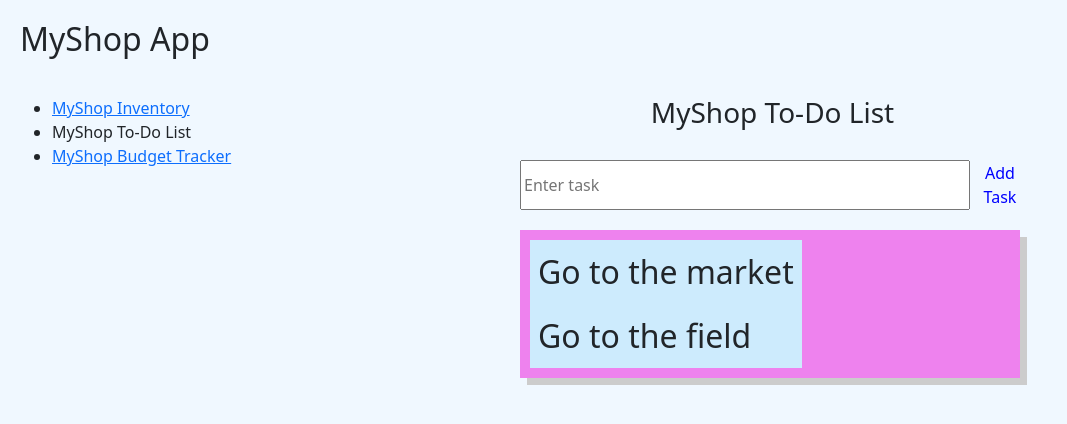
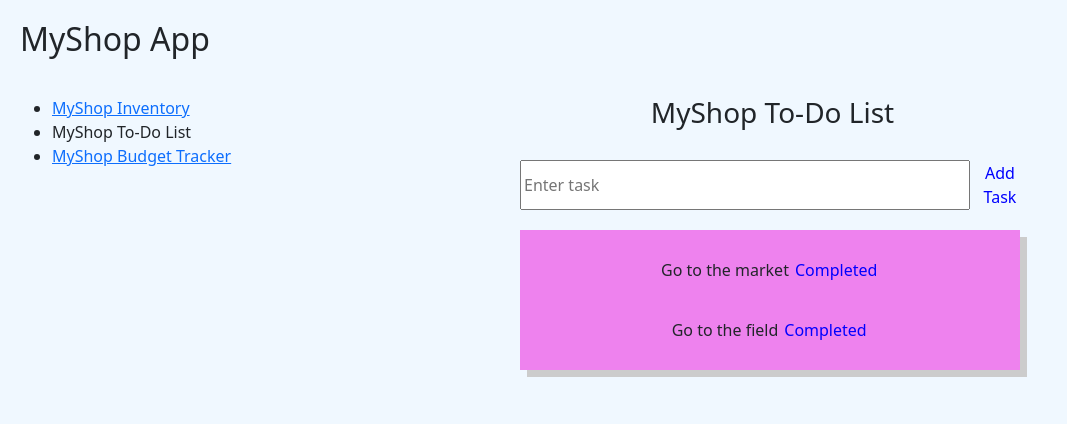
Before and after one commit to EObed/shop-inventory-app, a React (Create React App) app: page /todo in a window 1280 px wide. Shown: the top 424 px of the page, without its empty margins (0-1067 px from the left). Built offline with nearby package versions, Linux system fonts and the light colour scheme.

Commit message:
to-do list update

```diff
--- a/src/components/ToDoPage.js
+++ b/src/components/ToDoPage.js
@@ -39,6 +39,16 @@ const ToDoPage = () => {
         setAddFormData(newformData)
     }
 
+    const handleDeleteclick = (taskId) => {
+        const newTaskArray = [...tasks]
+
+        const index = tasks.findIndex((task)=>task.id === taskId)
+
+        newTaskArray.splice(index, 1)
+
+        setTasks(newTaskArray)
+    }
+
 
   return (
 
@@ -64,11 +74,11 @@ const ToDoPage = () => {
                         <button type='submit' className='to-do-btn'>Add Task</button>
                     </form>
                     <div className='to-do-form1'>
-                        <tbody>
+                        <div>
                             {tasks.map((task)=>(
-                                <ToDoRow task={task}/>
+                                <ToDoRow task={task} handleDeleteclick={handleDeleteclick}/>
                             ))}
-                        </tbody>
+                        </div>
                     </div>
                 </div>
             </div>
--- a/src/components/ToDoRow.js
+++ b/src/components/ToDoRow.js
@@ -1,10 +1,12 @@
 import React from 'react'
 
-const ToDoRow = ({task}) => {
+const ToDoRow = ({task, handleDeleteclick}) => {
   return (
-    <tr>
-        <td>{task.taskName}</td>
-    </tr>
+
+        <div className='to-do-row-task'>{task.taskName}
+        <button className='delete-btn' type='button' onClick={()=>handleDeleteclick(task.id)}>Completed</button>
+        </div>
+
   )
 }
 
```
